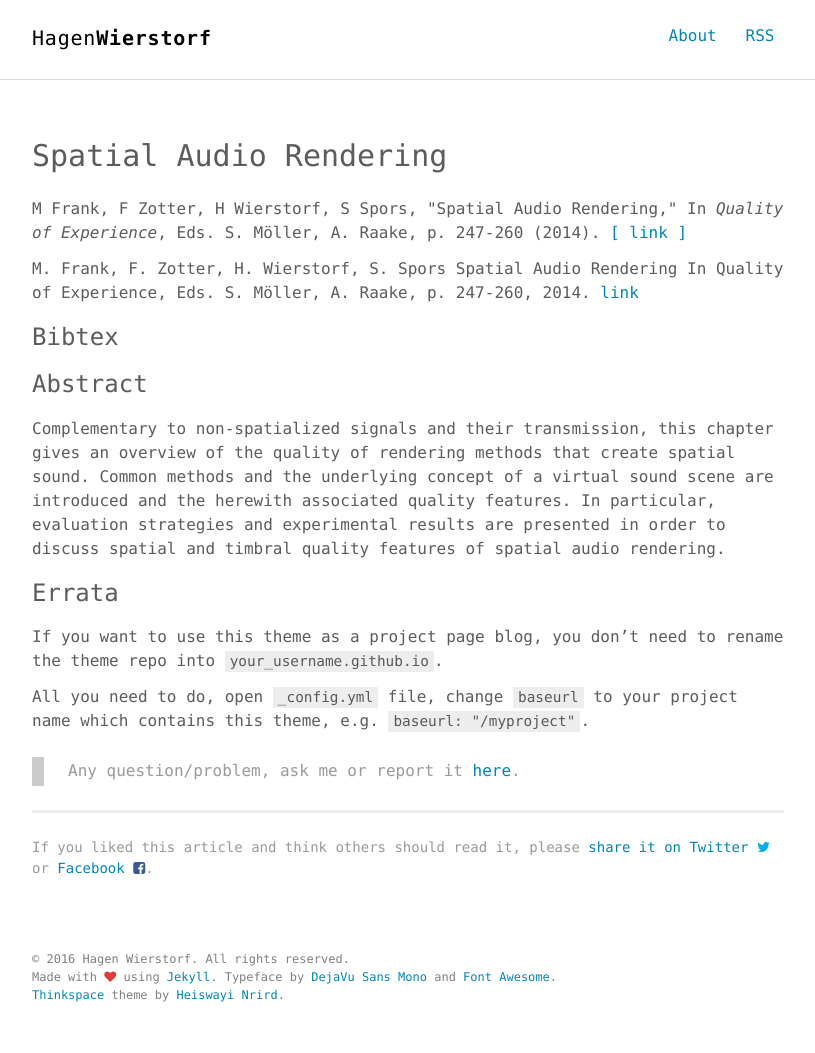
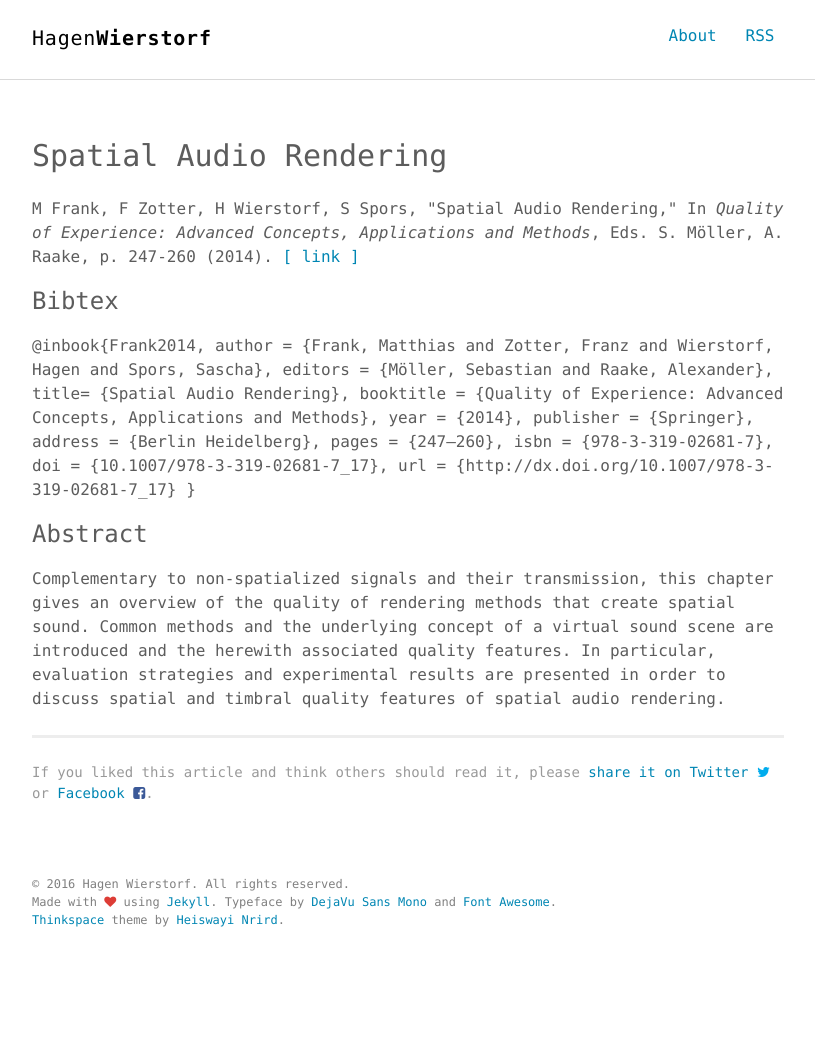
Before and after one commit to hagenw/hagenw.github.io, a Jekyll site: the page built from _posts/2014-07-08-spatial-audio-rendering.md, in a window 1280 px wide. Shown: the whole page, without its empty margins (232-1047 px from the left). Built offline with Jekyll 4.4.1, drawn with Linux system fonts in a browser that asks for light colours; Markdown is read by kramdown in place of the engine named in the settings; after the commit the page ends 978 px from its top, so only the background shows below that.

Commit message:
Update Frank2014

```diff
--- a/_posts/2014-07-08-spatial-audio-rendering.md
+++ b/_posts/2014-07-08-spatial-audio-rendering.md
@@ -5,7 +5,7 @@ comments: false
 description: "Frank et al. - Spatial Audio Rendering"
 author: "M Frank, F Zotter, H Wierstorf, S Spors"
 title: "Spatial Audio Rendering"
-bookchapter: "Quality of Experience"
+bookchapter: "Quality of Experience: Advanced Concepts, Applications and Methods"
 journalshort: "Book"
 editors: "S. Möller, A. Raake"
 pages: "247-260"
@@ -16,12 +16,21 @@ presentation:
 published: true
 ---
 
-M. Frank, F. Zotter, H. Wierstorf, S. Spors
-Spatial Audio Rendering
-In Quality of Experience, Eds. S. Möller, A. Raake, p. 247-260, 2014.
-[link](http://link.springer.com/chapter/10.1007%2F978-3-319-02681-7_17)
+### Bibtex
 
-### Bibtex
+@inbook{Frank2014,
+    author = {Frank, Matthias and Zotter, Franz and Wierstorf, Hagen and Spors, Sascha},
+    editors = {Möller, Sebastian and Raake, Alexander},
+    title= {Spatial Audio Rendering},
+    booktitle = {Quality of Experience: Advanced Concepts, Applications and Methods},
+    year = {2014},
+    publisher = {Springer},
+    address = {Berlin Heidelberg},
+    pages = {247--260},
+    isbn = {978-3-319-02681-7},
+    doi = {10.1007/978-3-319-02681-7_17},
+    url = {http://dx.doi.org/10.1007/978-3-319-02681-7_17}
+}
 
 ### Abstract
 
@@ -31,11 +40,3 @@ Common methods and the underlying concept of a virtual sound scene are
 introduced and the herewith associated quality features. In particular,
 evaluation strategies and experimental results are presented in order to discuss
 spatial and timbral quality features of spatial audio rendering.
-
-### Errata
-
-If you want to use this theme as a project page blog, you don't need to rename the theme repo into `your_username.github.io`.
-
-All you need to do, open `_config.yml` file, change `baseurl` to your project name which contains this theme, e.g. `baseurl: "/myproject"`.
-
-> Any question/problem, ask me or report it [here](https://github.com/heiswayi/thinkspace/issues).
```
